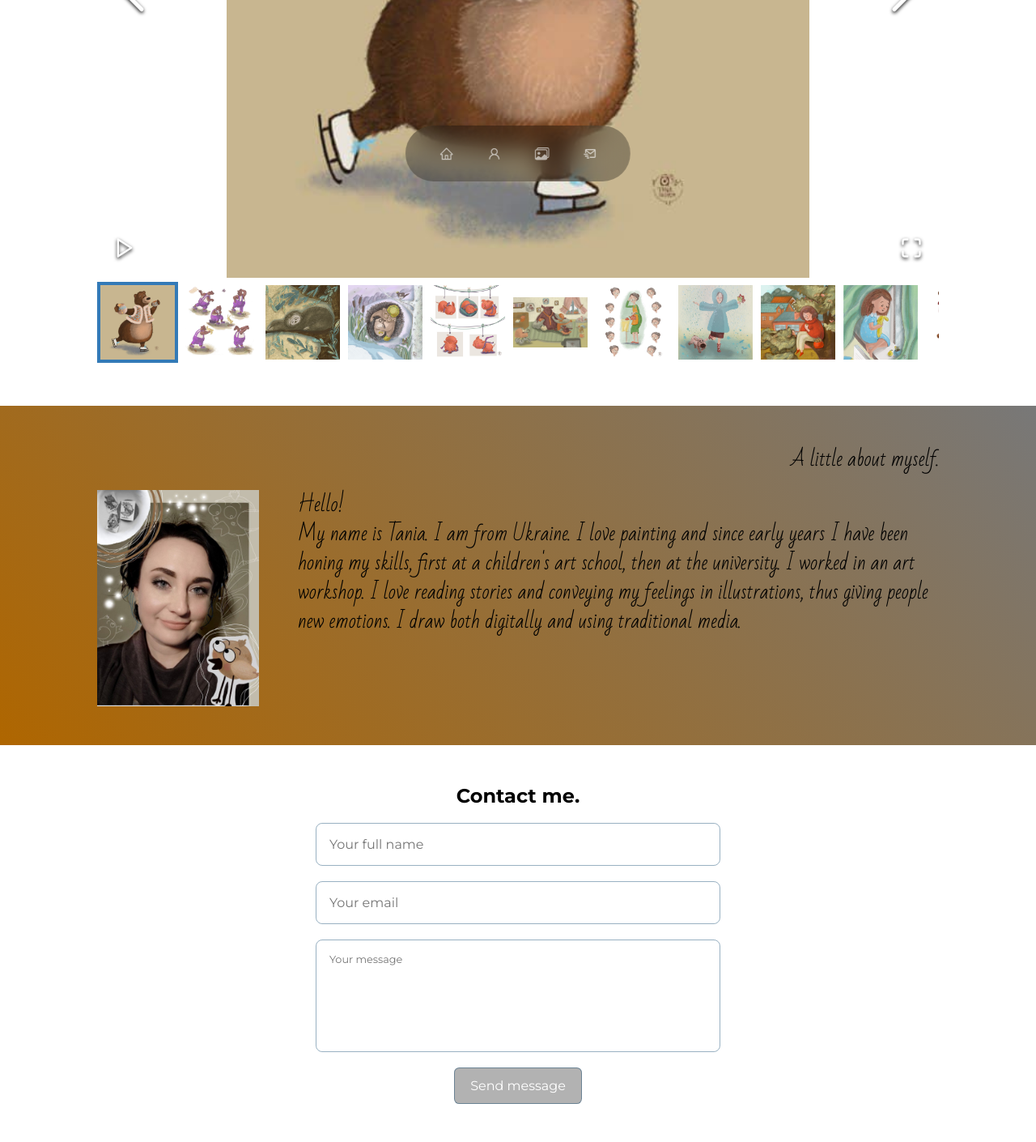
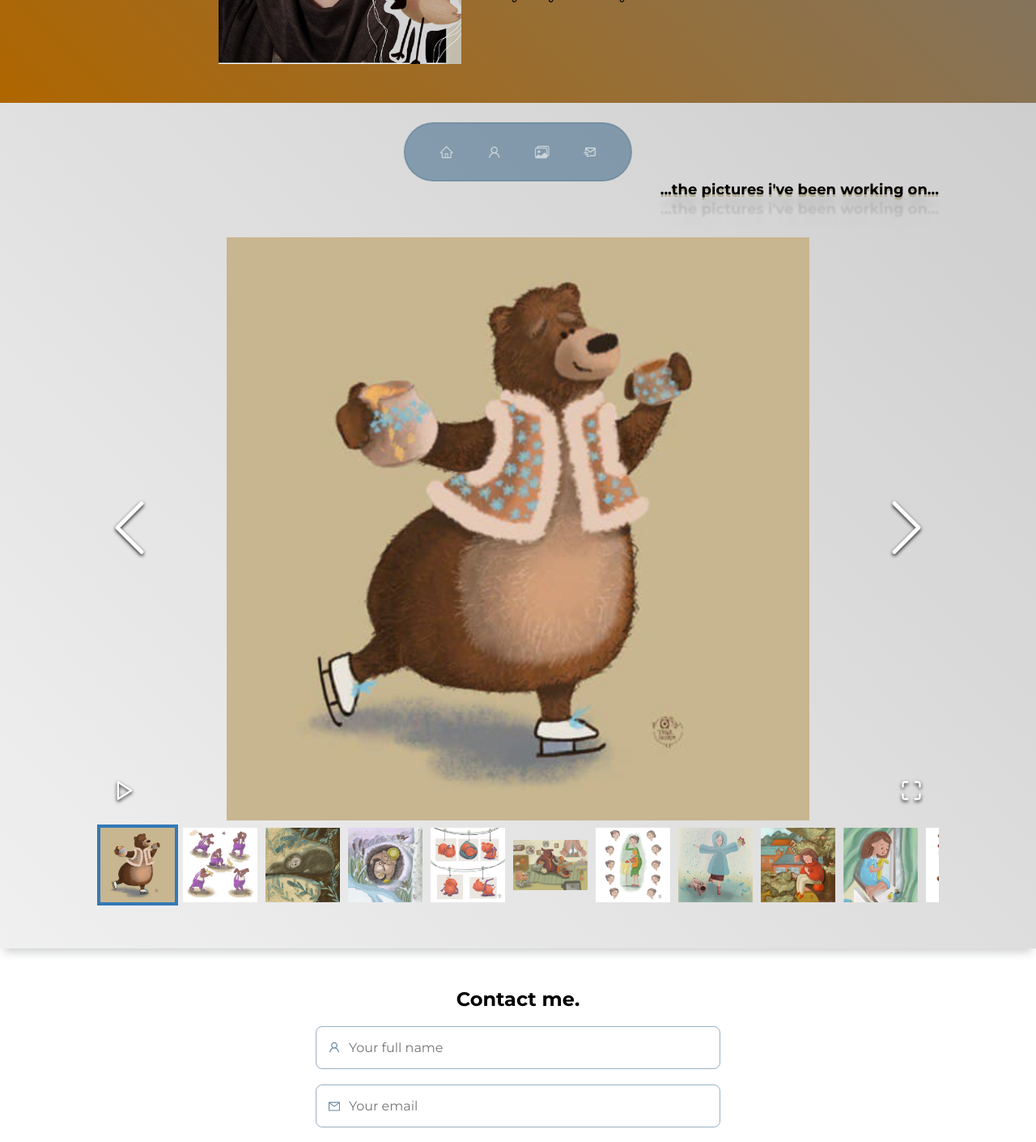
Before and after one commit to Andrey1914/portfolio-illustrator, a React (Create React App) app: page / in a window 1280 px wide. Shown: the part 560-1970 px from the top of the page at 81% size. Built offline with nearby package versions, Linux system fonts and the light colour scheme.

Commit message:
small fix styles

```diff
--- a/src/components/About/AboutStyled.jsx
+++ b/src/components/About/AboutStyled.jsx
@@ -23,16 +23,21 @@ export const AboutBody = styled.div`
   display: flex;
   flex-direction: column;
   gap: 1rem;
+  margin: 0 auto;
 
   @media all and (min-width: ${({ theme }) => theme.breakpoints.md}) {
     flex-direction: row;
     gap: 3rem;
+    width: calc(100% - 300px);
   }
 `;
 
 export const Photo = styled.img`
   width: 200px;
   height: auto;
+  @media all and (min-width: ${({ theme }) => theme.breakpoints.md}) {
+    width: 300px;
+  }
 `;
 
 export const AboutContent = styled.div`
--- a/src/components/App.jsx
+++ b/src/components/App.jsx
@@ -18,8 +18,8 @@ function App() {
         <Navbar />
         <SocialIcons />
         <Header />
+        <About />
         <Gallery />
-        <About />
         <Form />
         <Footer />
       </>
--- a/src/components/Contact/Form.jsx
+++ b/src/components/Contact/Form.jsx
@@ -9,6 +9,9 @@ import {
   FormInput,
   FormTextarea,
   Button,
+  IconPerson,
+  IconEmail,
+  IconMessage,
 } from "./FormStyled";
 import { Section, Container } from "../LayoutStyled";
 
@@ -42,18 +45,21 @@ export const Form = () => {
         <FormContainer>
           <FormSubmission ref={formRef} onSubmit={handleSubmit}>
             <FormTitle>Contact me. </FormTitle>
+            <IconPerson />
             <FormInput
               type="text"
               placeholder="Your full name"
               name="user_name"
               required
             />
+            <IconEmail />
             <FormInput
               type="text"
               placeholder="Your email"
               name="user_email"
               required
             />
+            <IconMessage />
             <FormTextarea
               placeholder="Your message"
               rows="7"
--- a/src/components/Contact/FormStyled.jsx
+++ b/src/components/Contact/FormStyled.jsx
@@ -1,4 +1,5 @@
 import styled from "styled-components";
+import { AiOutlineUser, AiOutlineMail, AiOutlineMessage } from "react-icons/ai";
 
 export const FormTitle = styled.h3`
   font-family: "Montserrat";
@@ -18,6 +19,7 @@ export const FormContainer = styled.div`
 `;
 
 export const FormSubmission = styled.form`
+  position: relative;
   display: flex;
   flex-direction: column;
   gap: 1.2rem;
@@ -25,6 +27,26 @@ export const FormSubmission = styled.form`
 
 export const FormSpan = styled.span`
   font-size: 0.8rem;
+`;
+
+export const IconPerson = styled(AiOutlineUser)`
+  color: rgba(0, 60, 103, 0.6);
+  position: absolute;
+  top: 66px;
+  left: 15px;
+`;
+
+export const IconEmail = styled(AiOutlineMail)`
+  color: rgba(0, 60, 103, 0.6);
+  position: absolute;
+  top: 139px;
+  left: 15px;
+`;
+export const IconMessage = styled(AiOutlineMessage)`
+  color: rgba(0, 60, 103, 0.6);
+  position: absolute;
+  top: 211px;
+  left: 15px;
 `;
 
 export const FormInput = styled.input`
@@ -37,7 +59,7 @@ export const FormInput = styled.input`
   font-family: "Montserrat";
   font-size: 0.8rem;
   @media all and (min-width: ${({ theme }) => theme.breakpoints.md}) {
-    padding: 1rem;
+    padding: 1rem 2.5rem;
     font-size: 1rem;
     border-radius: 0.5rem;
   }
@@ -53,7 +75,8 @@ export const FormTextarea = styled.textarea`
   font-family: "Montserrat";
   font-size: 0.8rem;
   @media all and (min-width: ${({ theme }) => theme.breakpoints.md}) {
-    padding: 1rem;
+    padding: 1rem 2.5rem;
+    font-size: 1rem;
     border-radius: 0.5rem;
   }
 `;
@@ -64,17 +87,17 @@ export const Button = styled.button`
   padding: 0.5rem 1rem;
   border-radius: 0.4rem;
   cursor: pointer;
-  border: 1px solid rgba(0, 60, 103, 0.4);
+  border: none;
   transition: all 400ms ease;
-  background-color: rgba(0, 0, 0, 0.3);
+  background-color: rgba(0, 60, 103, 0.4);
   color: #fff;
   margin: 0 auto;
   font-family: "Montserrat";
   font-size: 0.8rem;
+
   :hover {
-    background-color: #1f1f38;
+    background-color: rgba(0, 60, 103, 0.6);
     color: #fff;
-    border-color: transparent;
   }
   @media all and (min-width: ${({ theme }) => theme.breakpoints.md}) {
     padding: 0.75rem 1.2rem;
--- a/src/components/Gallery/Gallery.jsx
+++ b/src/components/Gallery/Gallery.jsx
@@ -1,4 +1,4 @@
-// import { Title } from "./Gallery.styled";
+import { SectionStyled, Title } from "./Gallery.styled";
 import { Section, Container } from "../LayoutStyled";
 
 import ReactImageGallery from "react-image-gallery";
@@ -6,11 +6,13 @@ import images from "./imagesGallery";
 
 export default function Gallery() {
   return (
-    <Section id="gallery">
-      <Container>
-        {/* <Title>Pleasant viewing</Title> */}
-        <ReactImageGallery items={images} />
-      </Container>
-    </Section>
+    <SectionStyled>
+      <Section id="gallery">
+        <Container>
+          <Title>...the pictures i've been working on...</Title>
+          <ReactImageGallery items={images} />
+        </Container>
+      </Section>
+    </SectionStyled>
   );
 }
--- a/src/components/Gallery/Gallery.styled.jsx
+++ b/src/components/Gallery/Gallery.styled.jsx
@@ -1,8 +1,22 @@
-import styled from "@emotion/styled";
+// import styled from "@emotion/styled";
+import styled from "styled-components";
+
+export const SectionStyled = styled.div`
+  box-shadow: rgba(33, 35, 38, 0.2) 0 10px 10px -5px;
+  background: linear-gradient(45deg, #f0f0f0, #cecece);
+`;
 
 export const Title = styled.h2`
   font-family: "Montserrat";
   font-size: 18px;
-  text-align: center;
-  margin-bottom: 24px;
+  text-align: right;
+  text-shadow: 0px 3px 0px #b2a98f, 0px 14px 10px rgba(0, 0, 0, 0.15),
+    0px 24px 2px rgba(0, 0, 0, 0.1), 0px 34px 30px rgba(0, 0, 0, 0.1);
+  padding: 1.5rem 0;
+  @media all and (min-width: ${({ theme }) => theme.breakpoints.md}) {
+    padding: 2rem 0;
+  }
+  @media all and (min-width: ${({ theme }) => theme.breakpoints.lg}) {
+    padding: 3rem 0;
+  }
 `;
--- a/src/components/Navbar/NavbarStyled.jsx
+++ b/src/components/Navbar/NavbarStyled.jsx
@@ -1,7 +1,8 @@
 import styled from "styled-components";
 
 export const NavbarContainer = styled.nav`
-  background: rgba(0, 0, 0, 0.3);
+  background: rgba(0, 60, 103, 0.4);
+  border: 2px solid rgba(0, 60, 103, 0.1);
   width: max-content;
   display: block;
   padding: 0.7rem 1.7rem;
@@ -13,7 +14,7 @@ export const NavbarContainer = styled.nav`
   display: flex;
   gap: 0.8rem;
   border-radius: 3rem;
-  backdrop-filter: blur(15px);
+  backdrop-filter: blur(3px);
 `;
 
 export const NavLink = styled.a`
@@ -23,11 +24,12 @@ export const NavLink = styled.a`
   display: flex;
   color: rgba(255, 255, 255, 0.6);
   font-size: 1.1rem;
+  transition: all 400ms ease;
   :hover {
-    background: rgba(0, 0, 0, 0.3);
+    background: rgba(0, 60, 103, 0.4);
   }
   :active {
-    background: #1f1f38;
+    background: rgba(0, 60, 103, 0.6);
     color: #fff;
   }
 `;
--- a/src/components/SocialMedia/SocialIconStyled.jsx
+++ b/src/components/SocialMedia/SocialIconStyled.jsx
@@ -8,8 +8,8 @@ export const StickFollowIcon = styled.div`
   position: fixed;
   margin-top: -100px;
   @media all and (min-width: ${({ theme }) => theme.breakpoints.md}) {
-    top: 20%;
-    left: 30px;
+    top: 35%;
+    left: 45px;
   }
 `;
 
@@ -25,6 +25,7 @@ export const SocialIconItem = styled.li`
   text-align: center;
   margin-bottom: 10px;
   transition: all 0.3s;
+  color: rgba(51, 51, 51, 0.7);
 `;
 
 export const SocialIconText = styled.p`
@@ -32,7 +33,7 @@ export const SocialIconText = styled.p`
   left: -24px;
   width: 68px;
   height: 20px;
-  color: #000;
+  color: rgba(51, 51, 51, 0.7);
   font-size: 12px;
   font-weight: 600;
   line-height: 1.2;
@@ -48,39 +49,6 @@ export const SocialIconText = styled.p`
     content: "";
     display: block;
     position: absolute;
-    background-color: #000;
+    background-color: rgba(51, 51, 51, 0.7);
   }
 `;
-
-// @media only screen and (max-width: 991px) {
-//     .stick_follow_icon {
-//         width: unset;
-//         height: unset;
-//         position: static;
-//         margin-top: unset;
-//         display: flex;
-//         flex-direction: row-reverse;
-//         justify-content: center;
-//         padding: 40px 0;
-//         align-items: center;
-//     }
-//     .stick_follow_icon p {
-//         top: unset;
-//         left: unset;
-//         width: unset;
-//         height: unset;
-//         white-space: nowrap;
-//         position: relative;
-//         transform: unset;
-//         font-size: 17px;
-//         margin-right: 65px;
-//     }
-//     .stick_follow_icon ul {
-//         margin-bottom: 20px;
-//     }
-//     .stick_follow_icon ul li {
-//         display: inline;
-//         margin-bottom: 29px;
-//         margin-right: 10px;
-//     }
-// }
```
